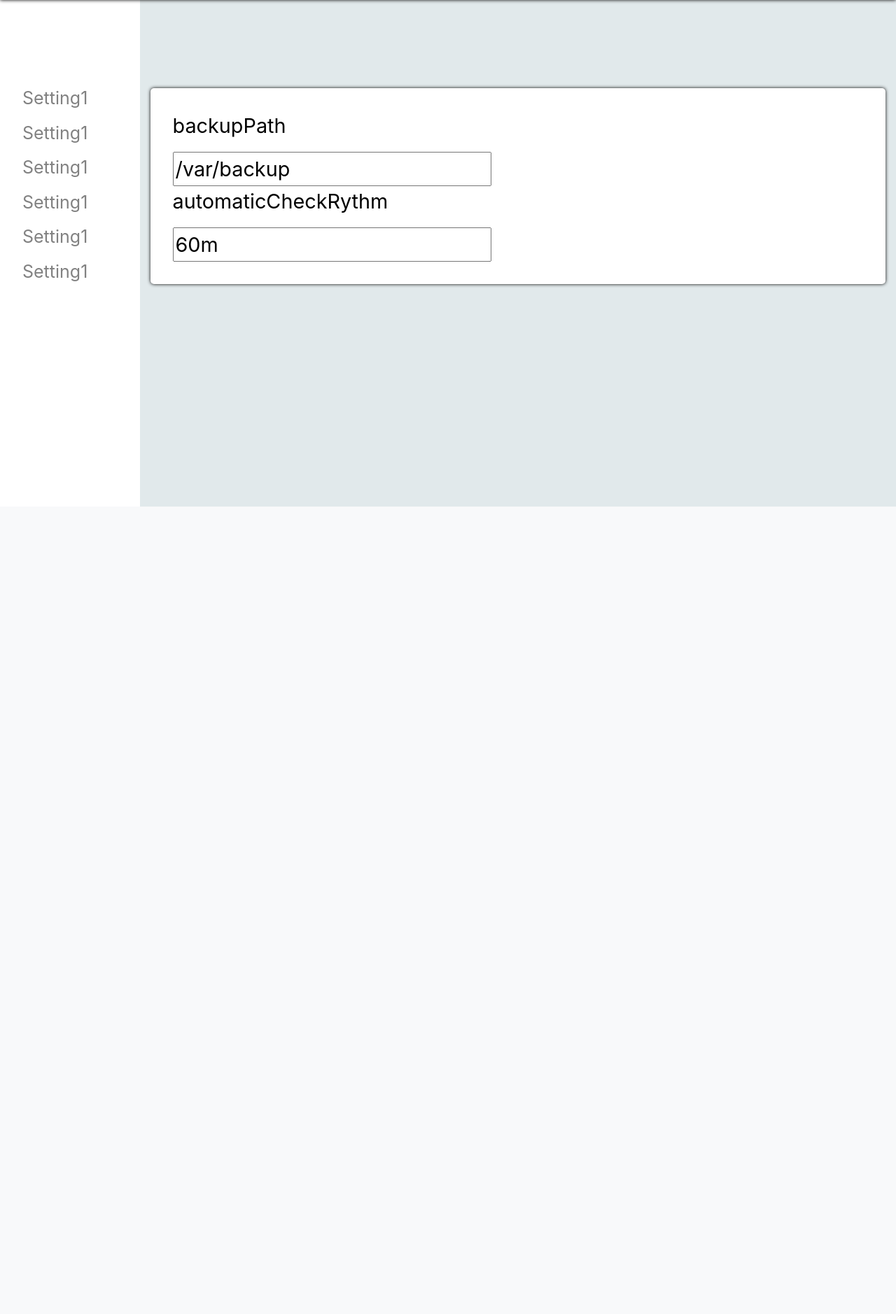
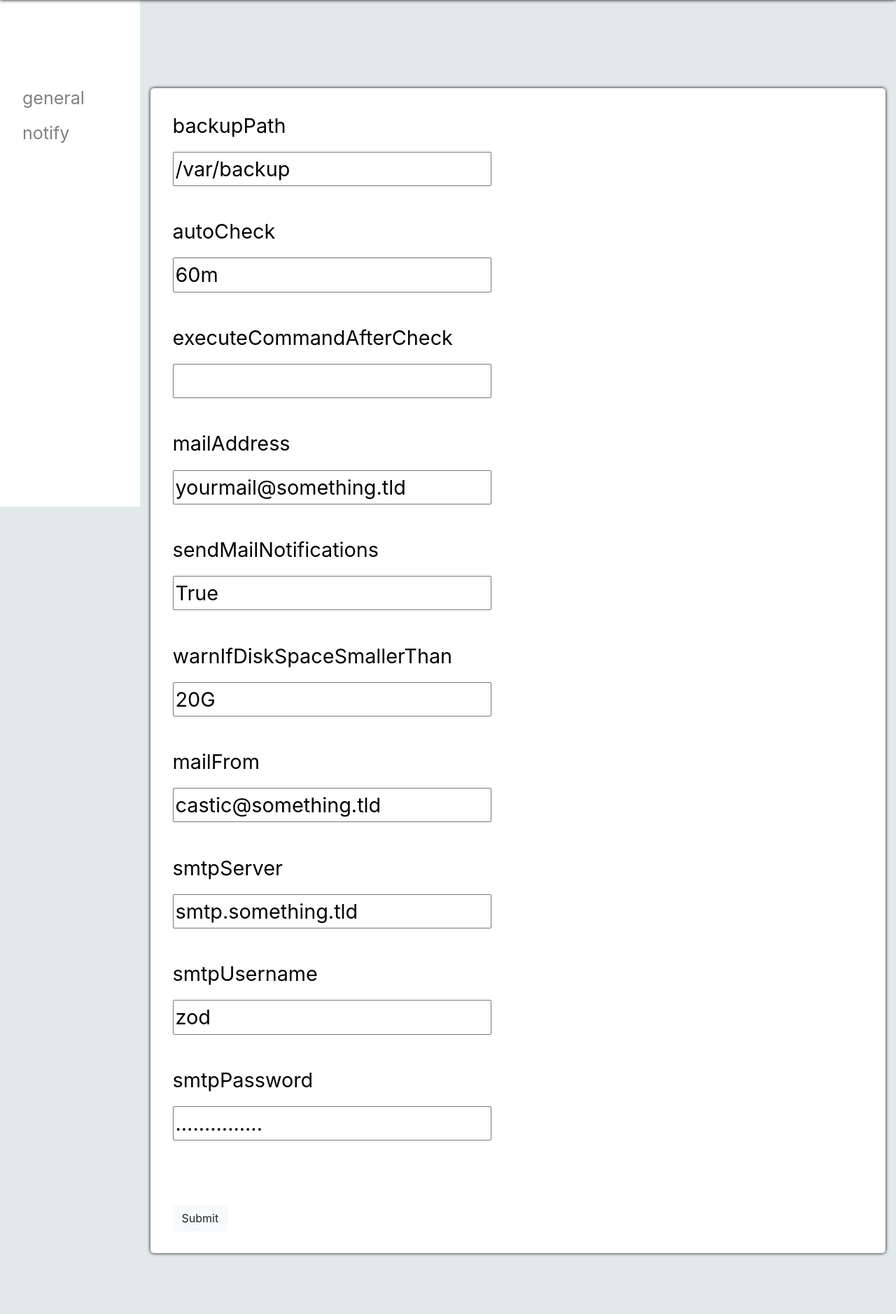
Before and after one commit to zoerbd/castic, a Django app: page /settings/ in a window 1280 px wide. Shown: the part 76-1954 px from the top of the page at 70% size. Before the commit the page ends 800 px from the top, so only its background shows below. Run offline with Django 3.2, Linux system fonts and the light colour scheme; some libraries are stand-ins or nearby versions.

Commit message:
shorn commit

```diff
--- a/config.json
+++ b/config.json
@@ -1,4 +1,16 @@
 {
-   "backupPath":"/var/backup",
-   "automaticCheckRythm":"60m"
+   "general" : {
+	   "backupPath":"/var/backup",
+	   "autoCheck":"60m",
+	   "executeCommandAfterCheck":""
+   },
+   "notify" : {
+	   "mailAddress":"yourmail@something.tld",
+	   "sendMailNotifications":"True",
+	   "warnIfDiskSpaceSmallerThan":"20G",
+	   "mailFrom":"castic@something.tld",
+	   "smtpServer":"smtp.something.tld",
+	   "smtpUsername":"zod",
+	   "smtpPassword":"..............."
+   }
 }
--- a/index/views.py
+++ b/index/views.py
@@ -7,7 +7,6 @@ import os, sys, json, subprocess, datetime, re
 with open('config.json') as jsonFile:
 	config = json.load(jsonFile)
 
-# Create your views here.
 def index(request):
 	'''
 	fetch backup data from postgres and render it to template
@@ -15,17 +14,25 @@ def index(request):
 	repos = repositories.objects.values_list().values()
 	general = {
 		'hostname': __shell__('cat /etc/hostname').replace('\n',''),
-		'path': config['backupPath'],
+		'path': config['general']['backupPath'],
 		'space': __getFreeDiskSpace__(),
-		'lastCheck': 'Nov. 12, 2018',
-		'status': 'healthy'
+		'lastCheck': __getLastDate__(),
+		'status': __getOverallHealth__()
 	}
 	return render(request, 'information.html', {'repos':repos, 'general':general})
 
 def settings(request):
-	conf = [ { 'value':list(config.values())[j], 'name':list(config.keys())[j]}
-		for j in range(len(config)) ]
-	return render(request, 'settings.html', {'config':conf})
+	'''
+	Backend for settings-page.
+	Created dynamically, based on config.json.
+	'''
+	cats = list(config.keys())
+	catsContent = [[{'key':list(config[cat].keys())[i], 'value':
+			list(config[cat].values())[i]} for i in
+			range(len(list(config[cat].keys())))] for cat in cats]
+
+	return render(request, 'settings.html', {"cats":cats,
+	"content":catsContent})
 
 def docs(request):
 	return render(request, 'docs.html')
@@ -52,13 +59,22 @@ def update(request):
 	# update repository data in db
 	for j,repo in enumerate(repos):
 		statusNum = [1 if stat else 0 for stat in [status[j]]][0]
-		repositories.objects.update_or_create(
-			name = repo.split('/')[-1],
-			absolPath = repo,
-			diskSpace = '1.2TB', #__shell__('du -sh {}'.format(repo)).split(' ')[0],
-			lastUpdate = datetime.datetime.now(),
-			health = statusNum
-		)
+		repoSpace = __shell__('du -sh {}'.format(repo)).split('\t')[0]
+		try:
+			repositories.objects.update_or_create(
+				name = repo.split('/')[-1],
+				absolPath = repo,
+				diskSpace = repoSpace,
+				lastUpdate = datetime.datetime.now(),
+				health = statusNum
+			)
+		except:
+			col = repositories.objects.get(absolPath=repo)
+			col.name = repo.split('/')[-1]
+			col.diskSpace = repoSpace
+			col.lastUpdate = datetime.datetime.now()
+			col.health = statusNum
+			col.save()
 	return redirect('/')
 
 def __shell__(command):
@@ -99,7 +115,7 @@ def __getFreeDiskSpace__():
 	availableSpace = [match.group(1) for match in pattern.finditer(output)]
 
 	# get corresponding overall space
-	pattern = pattern = re.compile(r'\s+(\d+\w+).+(\d+\w)\s+\d%\s+{}\n'.format(root))
+	pattern = re.compile(r'\s+(\d+\w+).+(\d+\w)\s+\d%\s+{}\n'.format(root))
 	overallSpace = [match.group(1) for match in pattern.finditer(output)]
 
 	return '{} out of {} left on {}'.format(availableSpace[0], overallSpace[0], mountPoint[0])
@@ -107,3 +123,26 @@ def __getFreeDiskSpace__():
 def __log__(msg):
 	print(msg)
 	return msg
+
+def __getLastDate__():
+	'''
+	This function returns last date of overall checks
+	'''
+	values = repositories.objects.values_list().values()
+	for j in range(1, len(values)):
+		latest = values[j]['lastUpdate']
+		if values[j-1]['lastUpdate'] > latest:
+			latest = values[j-1]['lastUpdate']
+	return latest
+
+def __getOverallHealth__():
+	'''
+	This function returns last state of overall health.
+	If any repository is unhealthy -> overall unhealthy,
+	Else healthy.
+	'''
+	values = repositories.objects.values_list().values()
+	for value in values:
+		if not value['health']:
+			return 0
+	return 1
--- a/templates/docs.html
+++ b/templates/docs.html
@@ -1,5 +1,6 @@
 {% extends 'index.html'  %}
 {% block content%}
+		<br>
 		<div class="main">
 			<div class="container-fluid title">
 				<div class="item">
--- a/templates/index.html
+++ b/templates/index.html
@@ -89,7 +89,10 @@
   				margin-left: 200px; /* Same as the width of the sidenav */
 			}
 			.placeholder{
-				display: block;
+				display: block-inline;
+			}
+			.status{
+				color: green;
 			}
 		</style>
 	</head>
--- a/templates/settings.html
+++ b/templates/settings.html
@@ -1,27 +1,26 @@
 {% extends 'index.html' %}
 {% block content %}
                 <div class="sidenav">
-		    <!--
-                    {% for repo in repos  %}
-                    <a href="#{{repo.name}}">{{repo.name}}</a>
-                    {% endfor  %}
-		    -->
-		    <a href="#">Setting1</a>
-		    <a href="#">Setting1</a>
-		    <a href="#">Setting1</a>
-		    <a href="#">Setting1</a>
-		    <a href="#">Setting1</a>
-		    <a href="#">Setting1</a>
+		    {% for cat in cats  %}
+			<a href="#{{cat}}">{{cat}}</a>
+		    {% endfor  %}
                 </div>
 		<div class="main" id="main">
 			<div class="container-fluid title">
 				<div class="item" style="margin-top: 10%;">
-					{% for conf in config  %}
-					<p>{{conf.name}}</p>
 					<form>
-						<input type="text" value="{{conf.value}}">
+					{% for cat in content %}
+						{% for pair in cat  %}
+						<p>{{pair.key}}</p>
+						<input id="{{pair.key}}" type="text" value="{{pair.value}}">
+						<br>
+						<br>
+						{% endfor  %}
+					{% endfor  %}
+					<br>
+					<button class="btn btn-light">Submit</button>
 					</form>
-					{% endfor  %}
+
 				</div>
 			</div>
 		</div>
```
Also changed, not shown: templates/information.html (+9 -3 lines), 1 other file.
